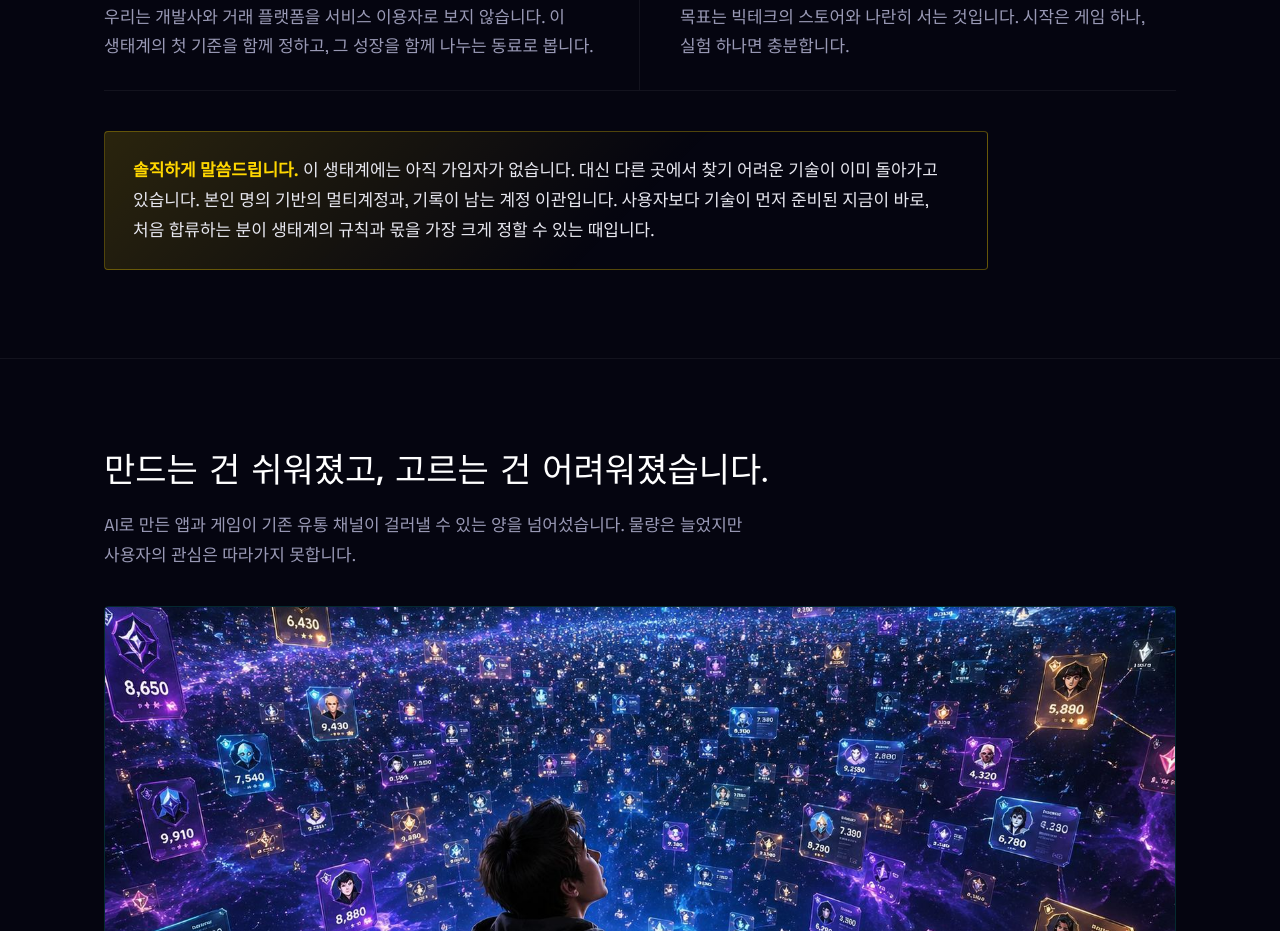
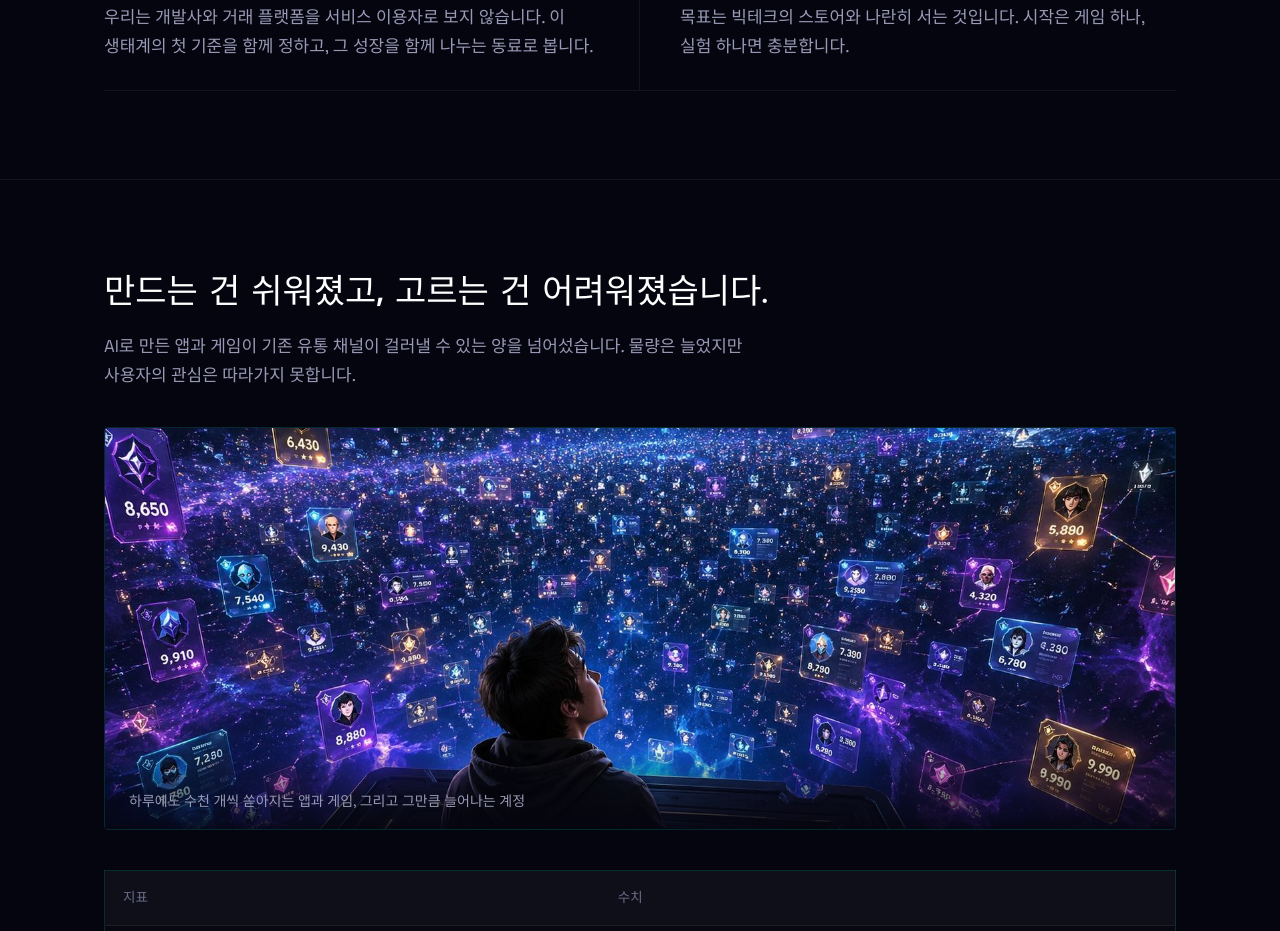
Before and after one commit to banstorm/altscodex-partners, a plain HTML site: page index.html in a window 1280 px wide. Shown: the part 1272-2203 px from the top of the page. Drawn offline with Linux system fonts and the light colour scheme; a web font is replaced by a local one.

Commit message:
철학 섹션의 '솔직하게 말씀드립니다' 문단 제거 (가입자 현황 언급 불필요하다는 판단)
Co-Authored-By: Claude Opus 5.5 <noreply@anthropic.com>
Claude-Session: https://claude.ai/code/session_01NSqBqq4LNbH3fyxqkQe5gV

```diff
--- a/index.html
+++ b/index.html
@@ -148,9 +148,6 @@
   .tenet:nth-child(even) { padding-left: 40px; }
   .tenet h3 { font-family: var(--font-display); font-weight: 400; font-size: 21px; margin: 0 0 10px; color: var(--neon-primary); }
   .tenet p { margin: 0; color: var(--text-secondary); }
-  .honest { margin-top: 40px; padding: 24px 28px; border: 1px solid var(--gold-30); border-radius: var(--radius-md); background: linear-gradient(135deg, var(--gold-15), transparent 60%); max-width: 52em; }
-  .honest p { margin: 0; color: var(--text-primary); }
-  .honest strong { color: var(--gold); }
   .partners { display: grid; grid-template-columns: repeat(2, 1fr); gap: 16px; }
   .partner { padding: 28px 26px; background: var(--surface-1); border: 1px solid var(--border-default); border-radius: var(--radius-md); transition: box-shadow 200ms var(--ease-out); }
   .partner:hover { box-shadow: var(--glow-subtle); }
@@ -321,9 +318,6 @@
           <h3>작게 시작해 크게 간다</h3>
           <p>목표는 빅테크의 스토어와 나란히 서는 것입니다. 시작은 게임 하나, 실험 하나면 충분합니다.</p>
         </div>
-      </div>
-      <div class="honest">
-        <p><strong>솔직하게 말씀드립니다.</strong> 이 생태계에는 아직 가입자가 없습니다. 대신 다른 곳에서 찾기 어려운 기술이 이미 돌아가고 있습니다. 본인 명의 기반의 멀티계정과, 기록이 남는 계정 이관입니다. 사용자보다 기술이 먼저 준비된 지금이 바로, 처음 합류하는 분이 생태계의 규칙과 몫을 가장 크게 정할 수 있는 때입니다.</p>
       </div>
     </div>
   </section>
```
